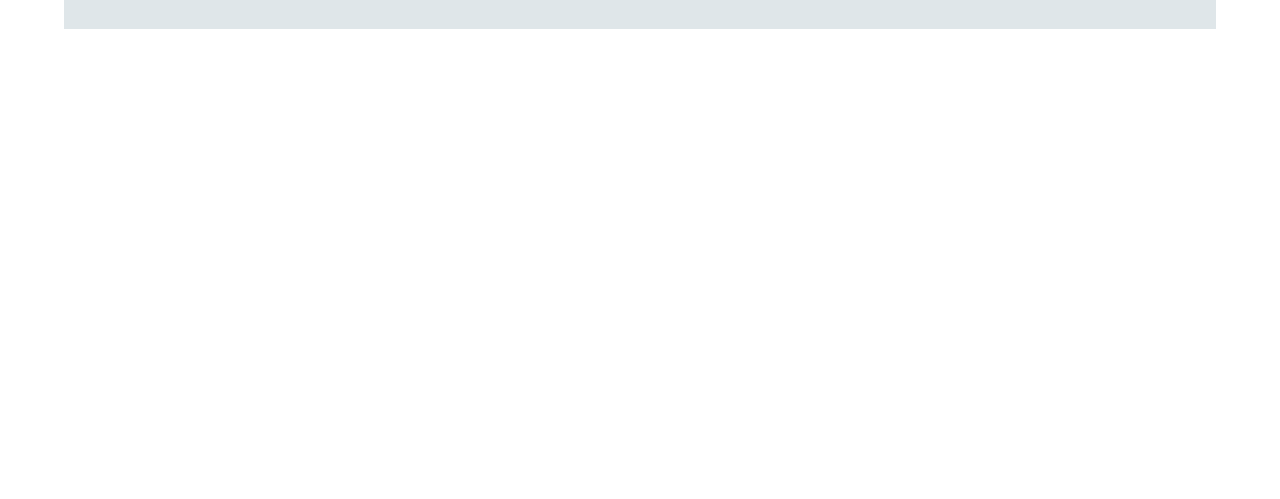
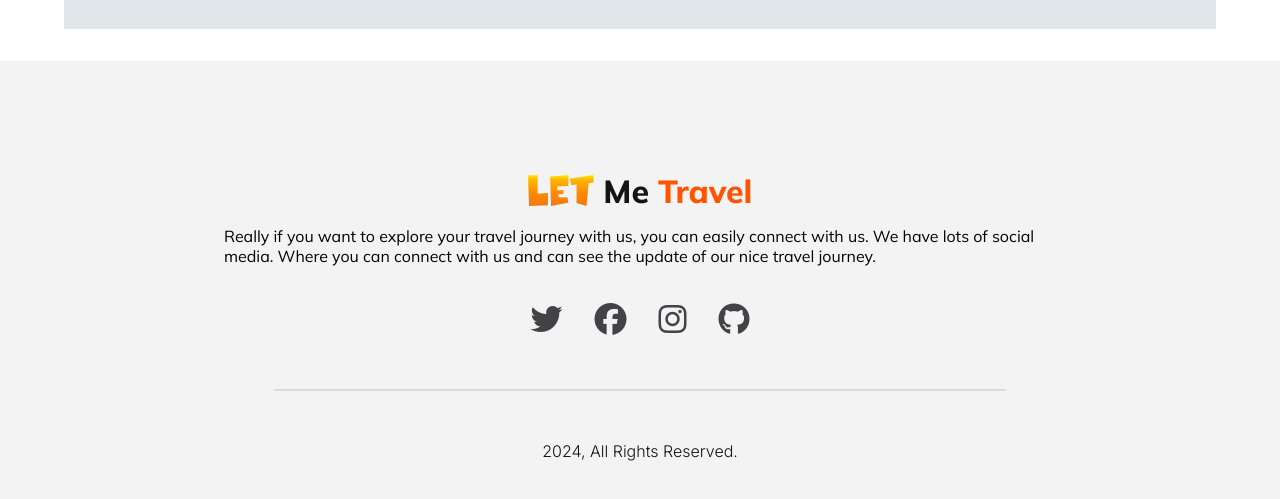
Before and after one commit to jbjoybiswasjb/b9_a2_hero_travel, a plain HTML site: page index.html in a window 1280 px wide. Shown: the part 6780-7279 px from the top of the page. Before the commit the page ends 6841 px from the top, so only its background shows below. Drawn offline with Linux system fonts and the light colour scheme.

Commit message:
All completed.

```diff
--- a/index.html
+++ b/index.html
@@ -373,7 +373,24 @@
                                                 Footer.
             =============================================================================
          -->
-        <footer></footer>
+        <footer>
+            <div class="footer_margin">
+                <div class="footer_flex">
+                    <img src="images/logo.png" alt="Just a text image which is Let."
+                        title="Just a image where written text">
+                    <h5>Me <span>Travel</span></h5>
+                </div>
+                <p>Really if you want to explore your travel journey with us, you can easily connect with us. We have lots of social media. Where you can connect with us and can see the update of our nice travel journey.</p>
+                <ul>
+                    <li><a href="#"><i class="fa-brands fa-twitter"></i></a></li>
+                    <li><a href="#"><i class="fa-brands fa-facebook"></i></a></li>
+                    <li><a href="#"><i class="fa-brands fa-instagram"></i></a></li>
+                    <li><a href="#"><i class="fa-brands fa-github"></i></a></li>
+                </ul>
+                <hr>
+                <span class="copyright_footer">2024, All Rights Reserved.</span>
+            </div>
+        </footer>
 
 
 
--- a/styles/style.css
+++ b/styles/style.css
@@ -692,23 +692,80 @@ button {
     padding: 2em;
 }
 
-.new_grid  img {
+.new_grid img {
     height: 100%;
     border-radius: 1em;
 }
 
-img{
+img {
     transition: .5s;
 }
 
-.new_grid div:hover img{
+.new_grid div:hover img {
     transform: scale(.9);
 }
 
 
 
+/*
+                                            Footer.
+=========================================================================================
+*/
+footer {
+    background-color: rgba(19, 19, 24, 0.05);
+    padding: 6.875em 0;
+}
 
+.footer_margin {
+    width: 65%;
+    margin: 0 auto;
+}
 
+.footer_flex {
+    display: flex;
+    justify-content: center;
+    align-items: center;
+}
+
+.footer_flex h5 {
+    font-size: 2em;
+    font-weight: var(--font_weight_800);
+    color: var(--common_color_3);
+    margin-left: .3em;
+}
+
+.footer_flex h5 span {
+    color: var(--common_color_1);
+}
+
+footer ul {
+    display: flex;
+    justify-content: center;
+    gap: 2em;
+}
+
+footer ul li a {
+    font-size: 2em;
+    color: #424247;
+}
+
+footer p {
+    margin: 0.9375em 0 2.0625em;
+}
+
+footer hr {
+    border: 0.0625em solid rgba(19, 19, 24, 0.10);
+    margin: 3.125em;
+}
+
+footer .copyright_footer {
+    color: var(--common_color_3);
+    font-size: var(--common_font_size);
+    font-weight: 300;
+    font-family: 'Inter', sans-serif;
+    text-align: center;
+    display: block;
+}
 
 
 
@@ -1085,6 +1142,32 @@ img{
     }
 
 
+    /*
+                                            Footer.
+    ====================================================================================
+    */
+    footer {
+        padding: 2em 0;
+    }
+
+    .footer_margin {
+        width: 80%;
+    }
+
+    .footer_flex h5 {
+        font-size: 1.5em;
+        margin-left: .1em;
+    }
+
+    footer p {
+        margin: 0.5em 0 1em;
+    }
+
+    footer hr {
+        border: 0.0625em solid rgba(19, 19, 24, 0.10);
+        margin: 1em;
+    }
+
 }
 
 
```
